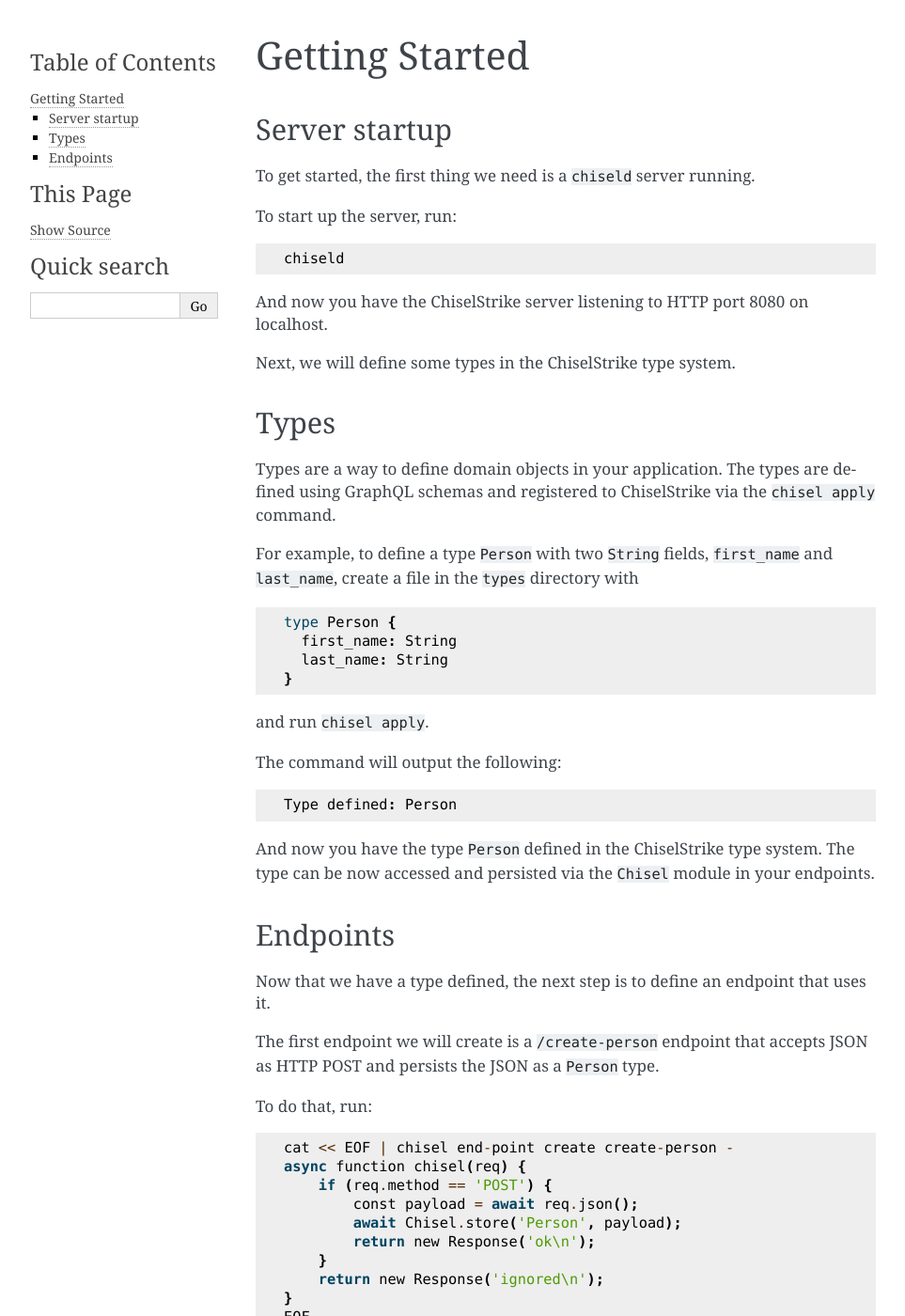
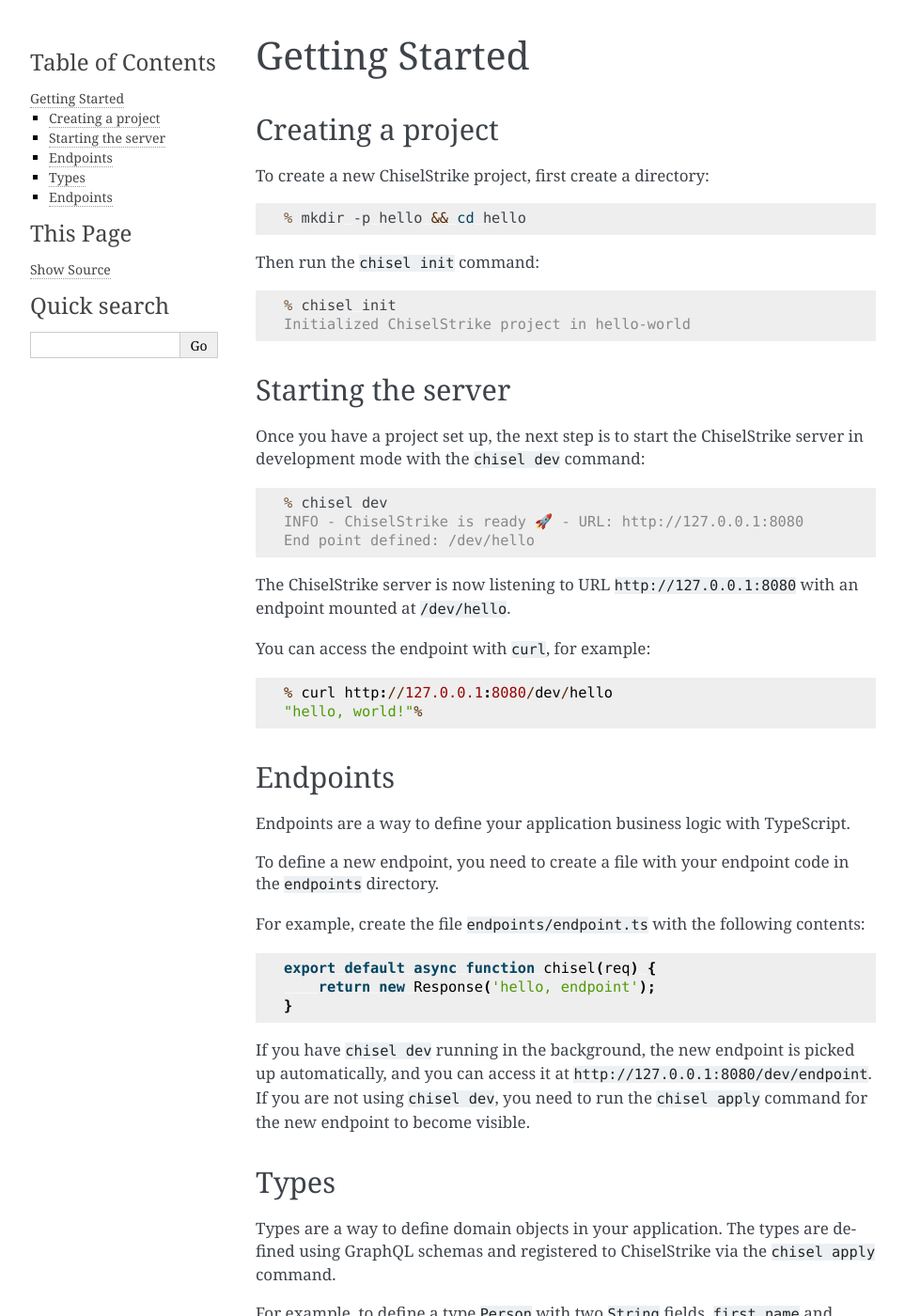
Before and after one commit to chiselstrike/chiselstrike, a Sphinx documentation site: the page built from cli/docs/getting-started.md, in a window 1280 px wide and 1400 px high. Shown: the whole window at 94% size, without its empty margins (148-1111 px from the left). Built offline with Sphinx 7.4.7, drawn with Linux system fonts in a browser that asks for light colours.

Commit message:
Improve getting started guide

````diff
--- a/cli/docs/getting-started.md
+++ b/cli/docs/getting-started.md
@@ -1,18 +1,62 @@
 # Getting Started
 
-## Server startup
+## Creating a project
 
-To get started, the first thing we need is a `chiseld` server running.
+To create a new ChiselStrike project, first create a directory:
 
-To start up the server, run:
+```console
+% mkdir -p hello && cd hello
+```
+
+Then run the `chisel init` command:
+
+```console
+% chisel init
+Initialized ChiselStrike project in hello-world
+```
+
+## Starting the server
+
+Once you have a project set up, the next step is to start the ChiselStrike
+server in development mode with the `chisel dev` command:
+
+```console
+% chisel dev
+INFO - ChiselStrike is ready 🚀 - URL: http://127.0.0.1:8080
+End point defined: /dev/hello
+```
+
+The ChiselStrike server is now listening to URL `http://127.0.0.1:8080` with an
+endpoint mounted at `/dev/hello`.
+
+You can access the endpoint with `curl`, for example:
 
 ```
-chiseld
+% curl http://127.0.0.1:8080/dev/hello
+"hello, world!"%
 ```
 
-And now you have the ChiselStrike server listening to HTTP port 8080 on localhost.
+## Endpoints
 
-Next, we will define some types in the ChiselStrike type system.
+Endpoints are a way to define your application business logic with TypeScript.
+
+To define a new endpoint, you need to create a file with your endpoint code in
+the `endpoints` directory.
+
+For example, create the file `endpoints/endpoint.ts` with the following
+contents:
+
+```typescript
+export default async function chisel(req) {
+    return new Response('hello, endpoint');
+}
+```
+
+If you have `chisel dev` running in the background, the new endpoint is picked
+up automatically, and you can access it at
+`http://127.0.0.1:8080/dev/endpoint`. If you are not using `chisel dev`, you
+need to run the `chisel apply` command for the new endpoint to become
+visible.
 
 ## Types
 
````
